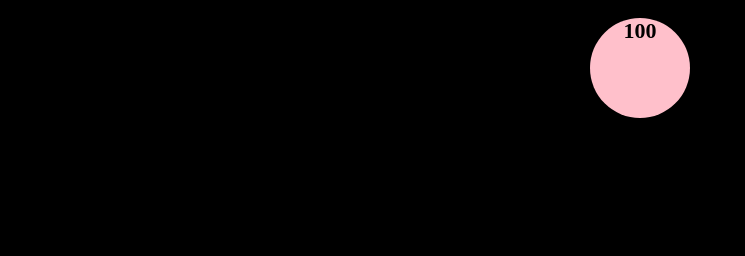
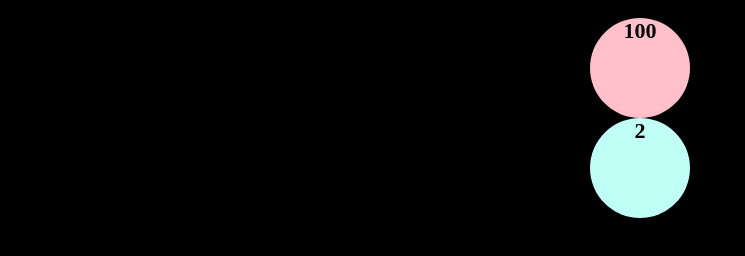
Before and after one commit to effiesharmony/trying-out-Git, a plain HTML site: page index.html in a window 1280 px wide. Shown: the part 48-304 px from the top of the page, without its empty margins (0-745 px from the left). Drawn offline with Linux system fonts and the light colour scheme.

Commit message:
Add second ball

```diff
--- a/css/style.css
+++ b/css/style.css
@@ -18,3 +18,16 @@ h1{
     font-weight: bold;
     transition: 1s;
 }
+
+.ball2{
+    border-radius: 50%;
+    width: 100px;
+    max-width: 400px;
+    height: 100px;
+    background-color: rgb(192, 255, 246);
+    text-align: center;
+    margin: auto;
+    font-size: 22px;
+    font-weight: bold;
+    transition: 1s;
+}
--- a/index.html
+++ b/index.html
@@ -8,6 +8,7 @@
     <h1>The Ball Game</h1>
 
     <div class="ball" onclick="onBallClick()">100</div>
+    <div class="ball2" onclick="onBallClick()">2</div>
     <script src="js/main.js"></script>
 </body>
 
```
